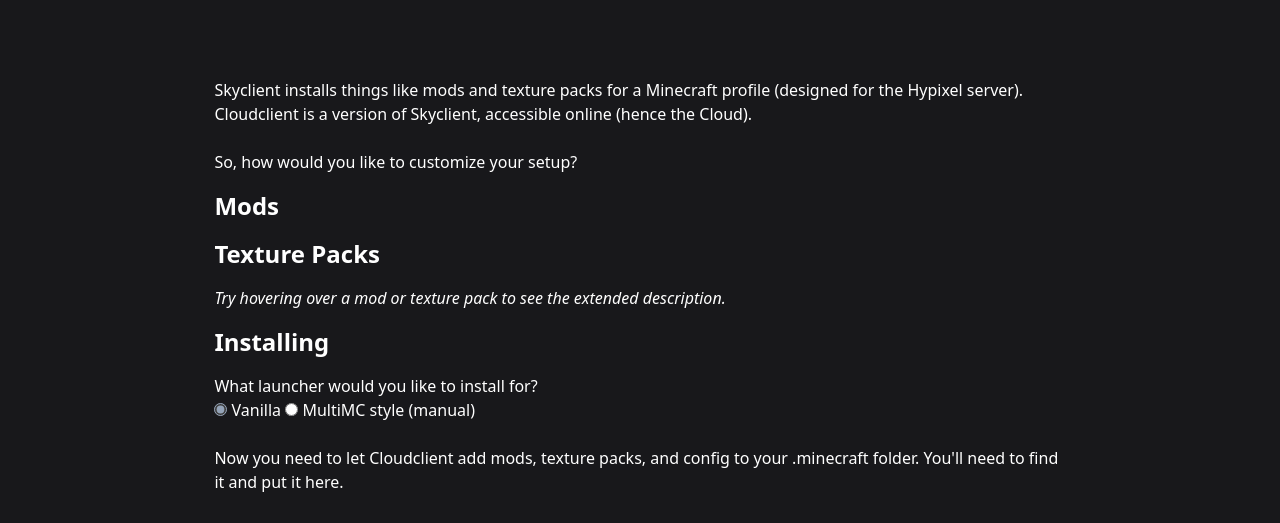
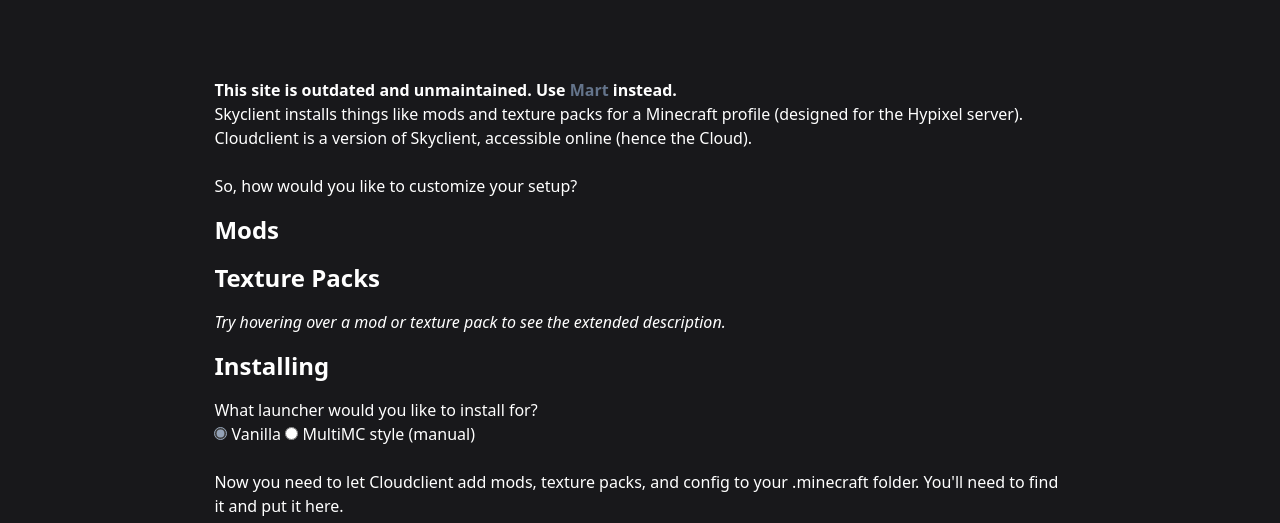
Before and after one commit to SkyblockClient/Website, a plain HTML site: page docs/cloudclient/index.html in a window 1280 px wide. Shown: the part 242-765 px from the top of the page. Drawn offline with nearby package versions, Linux system fonts and the light colour scheme; no server answers.

Commit message:
mart ref

```diff
--- a/docs/cloudclient/index.html
+++ b/docs/cloudclient/index.html
@@ -36,6 +36,7 @@
         ></div>
       </div>
       <div id="configScreen" class="p-8 hidden">
+        <p><b>This site is outdated and unmaintained. Use <a href="https://github.com/KTibow/Mart/releases" class="text-slate-500">Mart</a> instead.</b></p>
         <p>
           Skyclient installs things like mods and texture packs for a Minecraft profile
           (designed for the Hypixel server).
```
